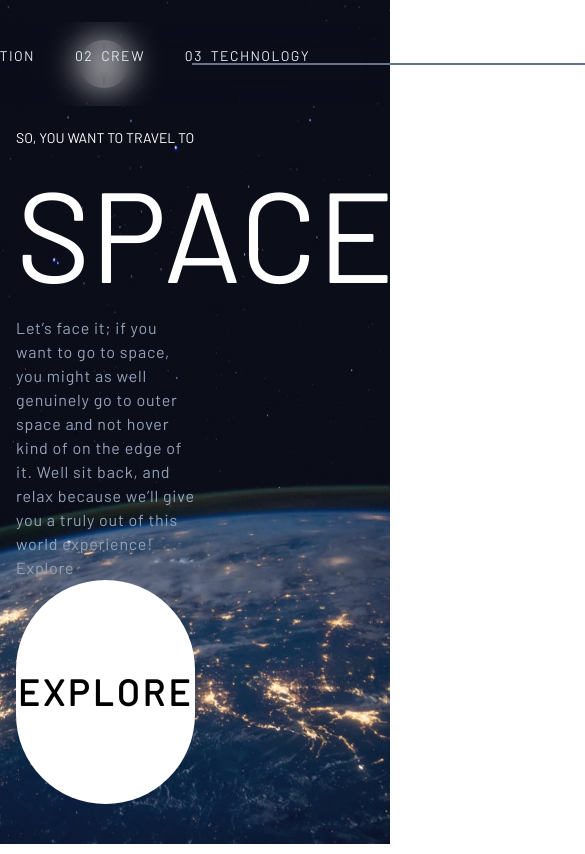
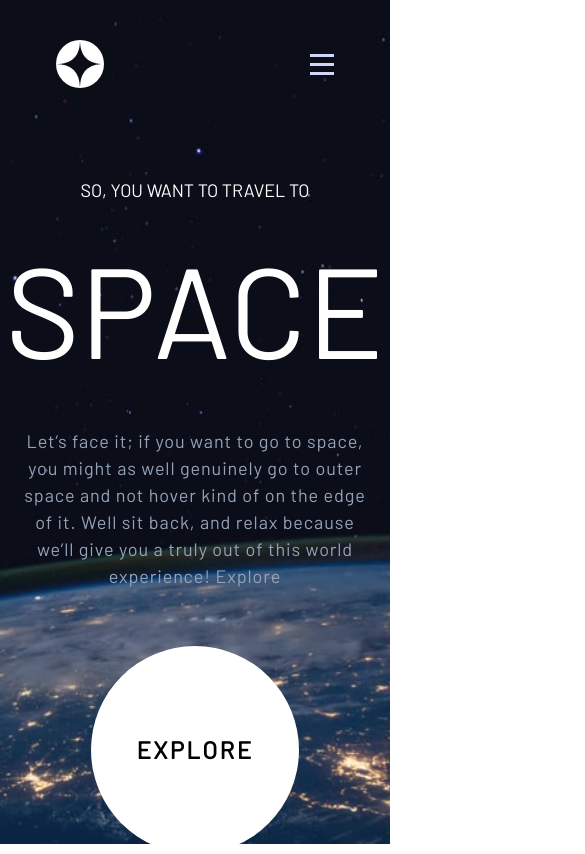
Before and after one commit to ashishmohanty10/space-tourism, a Next.js app: page / in a window 390 px wide. Shown: the top 854 px of the page, 585 px wide, since content can reach past the window. Built offline with nearby package versions, Linux system fonts and the light colour scheme.

Commit message:
making responsive

```diff
--- a/src/app/layout.tsx
+++ b/src/app/layout.tsx
@@ -22,7 +22,7 @@ export default function RootLayout({
   return (
     <html lang="en">
       <body className={`${barlow.className}`}>
-        <main className="relative">
+        <main className="relative flex flex-col justify-between ">
           <div>
             <Navbar />
           </div>
--- a/src/app/page.tsx
+++ b/src/app/page.tsx
@@ -1,18 +1,21 @@
 import Image from "next/image";
 import HomeBGDesktop from "../../public/home/background-home-desktop.jpg";
 import HomeBGTablet from "../../public/home/background-home-tablet.jpg";
+import HomeBGMobile from "../../public/home/background-home-mobile.jpg";
 export default function Home() {
   return (
     <div className="">
       <HomePageBG />
 
-      <div className="w-full lg:flex justify-between items-center h-[80vh] text-white">
-        <div className="w-1/2">
-          <h2 className="uppercase text-sm mb-5">So, you want to travel to </h2>
+      <div className="w-full xl:flex justify-between items-center h-[80vh] text-white mt-12 lg:my-0">
+        <div className="xl:w-1/2 flex flex-col justify-between items-center xl:items-start mb-14 xl:mb-0">
+          <h2 className="uppercase text-lg lg:text-sm mb-10">
+            So, you want to travel to
+          </h2>
 
-          <h1 className="text-9xl mb-5">SPACE</h1>
+          <h1 className="font-medium text-9xl mb-14">SPACE</h1>
 
-          <p className="text-balance tracking-wider font-normal text-slate-400 leading-normal">
+          <p className="text-lg text-center lg:text-justify tracking-wider font-normal text-slate-400 leading-normal w-[96%]">
             Let’s face it; if you want to go to space, you might as well
             genuinely go to outer space and not hover kind of on the edge of it.
             Well sit back, and relax because we’ll give you a truly out of this
@@ -20,9 +23,11 @@ export default function Home() {
           </p>
         </div>
 
-        <div className="w-1/2 flex justify-center">
-          <div className="w-56 h-56 bg-white rounded-full flex items-center justify-center text-black">
-            <p className="text-4xl font-bold tracking-widest">EXPLORE</p>
+        <div className="xl:w-1/2 flex justify-center">
+          <div className=" w-52 h-52 bg-white rounded-full flex items-center justify-center text-black">
+            <p className="text-2xl md:text-4xl font-bold tracking-widest">
+              EXPLORE
+            </p>
           </div>
         </div>
       </div>
@@ -35,15 +40,21 @@ export const HomePageBG = () => {
   return (
     <div className="absolute top-0 left-0 w-full -z-20">
       <Image
-        src={HomeBGDesktop}
-        alt="homepage background"
-        className="hidden max-h-screen w-full object-cover lg:block"
+        src={HomeBGMobile}
+        alt="homepage background for tablet"
+        className="min-h-screen object-fill md:hidden w-full"
       />
 
       <Image
         src={HomeBGTablet}
         alt="homepage background for tablet"
-        className="min-h-screen object-fill lg:hidden w-full"
+        className="hidden min-h-screen object-fill xl:hidden w-full"
+      />
+
+      <Image
+        src={HomeBGDesktop}
+        alt="homepage background"
+        className="hidden min-h-screen w-full object-cover xl:block"
       />
     </div>
   );
--- a/src/app/technology/page.tsx
+++ b/src/app/technology/page.tsx
@@ -22,6 +22,12 @@ const TechnologyBG = () => {
         alt="destination bg"
         className="max-h-screen w-full object-cover"
       />
+
+      <Image
+        src={Technologymobile}
+        alt="homepage background for tablet"
+        className="min-h-screen object-fill lg:hidden w-full"
+      />
     </div>
   );
 };
--- a/src/components/navbar.tsx
+++ b/src/components/navbar.tsx
@@ -1,23 +1,31 @@
 "use client";
 
-import React from "react";
+import React, { useState } from "react";
 import Logo from "../../public/shared/logo.svg";
 import Image from "next/image";
+import HamburgerIcon from "../../public/shared/icon-hamburger.svg";
+import Closehamburger from "../../public/shared/icon-close.svg";
 import { usePathname } from "next/navigation";
 import Link from "next/link";
 import { cn } from "@/utils/cn";
 
 const Navbar = () => {
   const pathname = usePathname();
+
+  const [isNavOpen, setIsNavOpen] = useState(false);
+  const handleNavBar = () => {
+    setIsNavOpen(!isNavOpen);
+  };
+
   return (
-    <header className="flex justify-between items-center h-32 relative px-20 ">
+    <header className="flex justify-between items-center h-32 relative px-14 ">
       <Link href={"/"}>
         <Image src={Logo} alt="Logo of the brand" sizes="40" />
       </Link>
 
-      <div className="h-0.5 bg-slate-500 w-[98vh] left-48 absolute z-10"></div>
+      <div className="hidden xl:block h-0.5 bg-slate-500 w-[98vh] left-48 absolute z-10"></div>
 
-      <nav className="flex items-center  gap-x-10 py-4 px-20 backdrop-blur-lg absolute  right-0 h-[10vh]">
+      <nav className="hidden xl:flex items-center gap-x-10 py-4 px-20 backdrop-blur-lg absolute right-0 h-[10vh]">
         {navLink.map((data, idx) => (
           <Link
             href={data.href}
@@ -33,6 +41,40 @@ const Navbar = () => {
           </Link>
         ))}
       </nav>
+
+      {/* mobile nav */}
+      <div className="lg:hidden relative  backdrop-blur-lg">
+        <div onClick={handleNavBar}>
+          {isNavOpen ? (
+            <Image src={Closehamburger} alt="Hamburger Icon" />
+          ) : (
+            <Image src={HamburgerIcon} alt="Hamburger Icon" />
+          )}
+        </div>
+
+        <nav className="absolute  top-12 right-2 z-20">
+          {isNavOpen ? (
+            <div className="flex flex-col justify-between gap-y-10">
+              {navLink.map((data, idx) => (
+                <Link
+                  href={data.href}
+                  className={cn(
+                    `flex space-x-2 items-center text-slate-200 uppercase tracking-widest text-sm  ${
+                      pathname === data.href ? "border-b border-slate-400" : ""
+                    }`
+                  )}
+                  key={idx}
+                >
+                  <span className="">{data.number}</span>
+                  <span className="text-normal">{data.label}</span>
+                </Link>
+              ))}
+            </div>
+          ) : (
+            ""
+          )}
+        </nav>
+      </div>
     </header>
   );
 };
```
